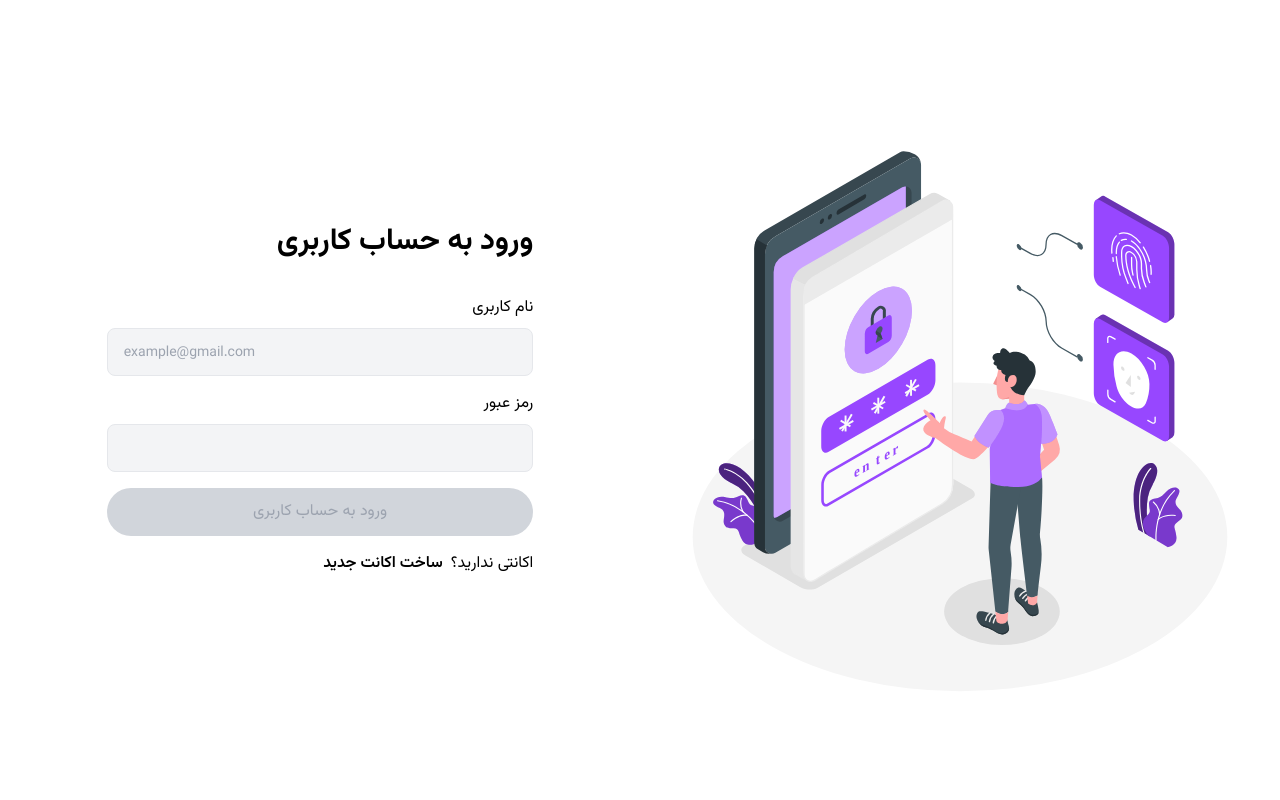
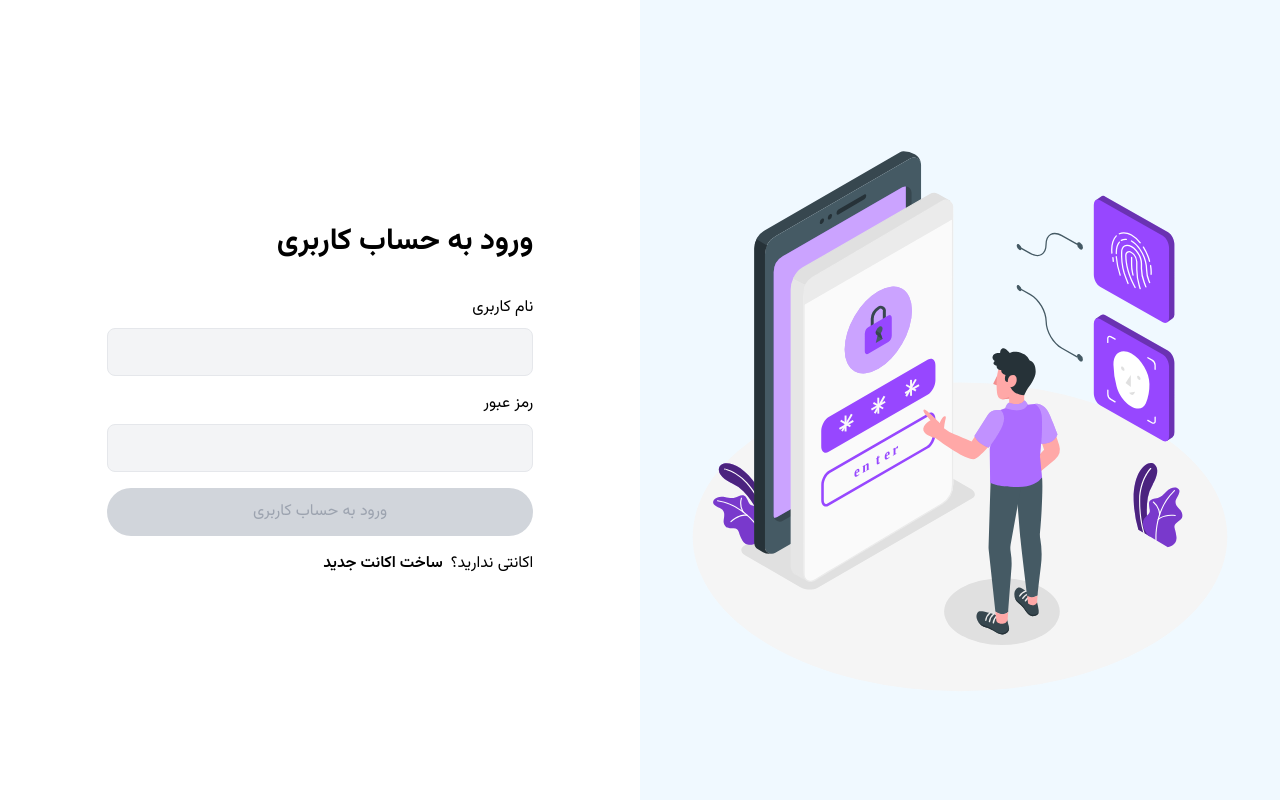
Before and after one commit to MHPourhasani/net-front, a React (Vite) app: page /login in a window 1280 px wide. Built offline with nearby package versions, Linux system fonts and the light colour scheme.

Commit message:
update login page and fix bug

```diff
--- a/src/pages/auth/login.tsx
+++ b/src/pages/auth/login.tsx
@@ -32,10 +32,14 @@ const LoginPage = () => {
                 },
                 body: JSON.stringify(formData)
             });
-            const data = await res.json();
-            authToken.set(data);
-            navigate(PATH.dashboard, { replace: true });
-            toast.success(toastMessage(5));
+            if (res.status > 400) {
+                toast.error(toastMessage(16));
+            } else {
+                const data = await res.json();
+                authToken.set(data);
+                navigate(PATH.dashboard, { replace: true });
+                toast.success(toastMessage(5));
+            }
         } catch (error) {
             console.error(error);
         }
@@ -43,7 +47,7 @@ const LoginPage = () => {
 
     return (
         <section className="flex min-h-screen w-full bg-white md:items-center md:gap-10 xl:gap-0">
-            <div className="md:bg-bg-2 hidden md:flex md:h-screen md:w-full md:flex-1 md:items-center md:justify-center">
+            <div className="hidden md:flex md:h-screen md:w-full md:flex-1 md:items-center md:justify-center md:bg-sky-50">
                 <img src={LoginPageImage} alt="LoginPage image" className="h-auto w-full 2xl:w-9/12" />
             </div>
 
@@ -54,7 +58,6 @@ const LoginPage = () => {
                         dir="ltr"
                         label="نام کاربری"
                         name="username"
-                        placeholder="example@gmail.com"
                         value={formData.username}
                         onChange={changeHandler}
                         error={formDataError.email}
```
